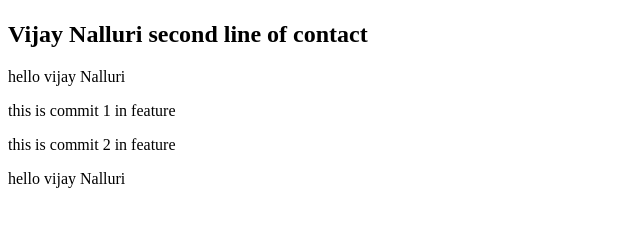
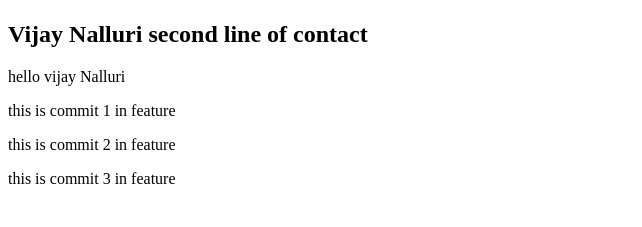
Before and after one commit to vijaynalluri/git_practice, a plain HTML site: page index.html in a window 1280 px wide. Shown: the part 59-286 px from the top of the page, without its empty margins (0-642 px from the left). Drawn offline with Linux system fonts and the light colour scheme.

Commit message:
Update index.html commit 3

```diff
--- a/index.html
+++ b/index.html
@@ -18,7 +18,7 @@
         this is commit 2 in feature
     </p>
     <p>
-        hello vijay Nalluri
+        this is commit 3 in feature
     </p>
 </body>
 </html>
```
